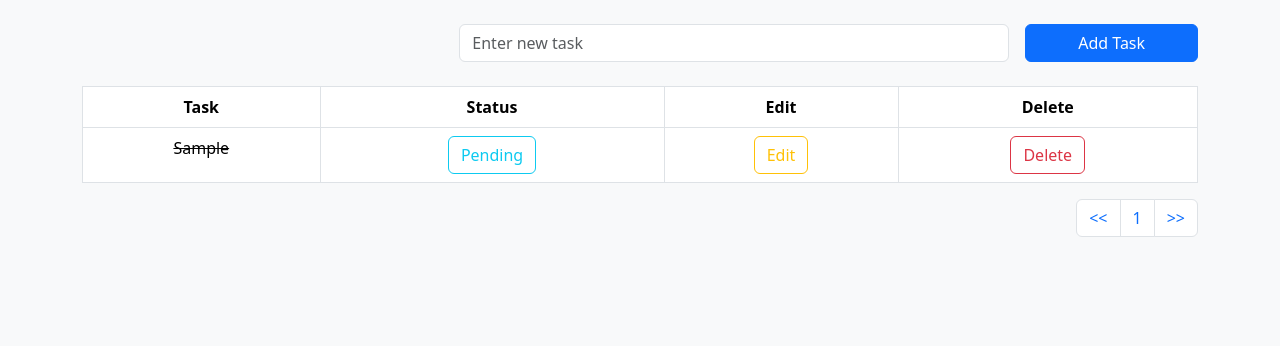
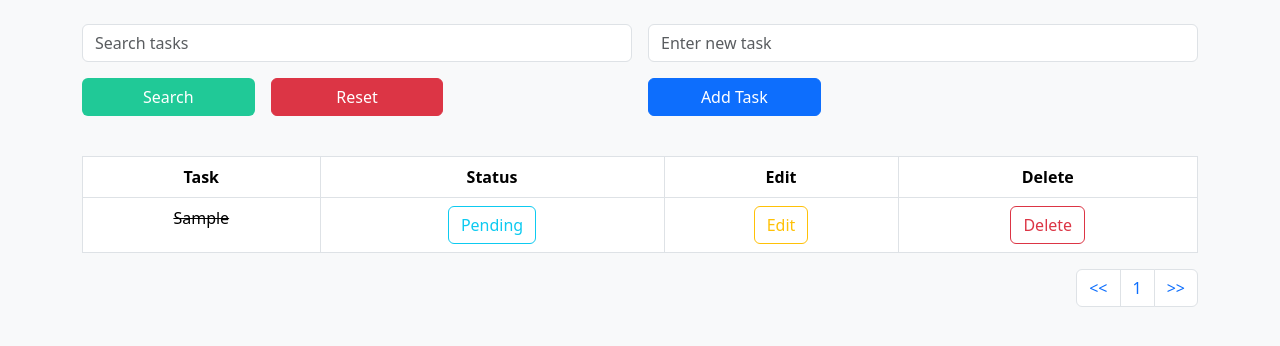
Before and after one commit to Bolliboinapavansai/django_buddytask, a Django app: page /buddytask/tasklist in a window 1280 px wide. Shown: the part 79-425 px from the top of the page. Run offline with Django 5.2, Linux system fonts and the light colour scheme; a user stored in the database is signed in; tables that the repository leaves empty hold one stand-in row (values such as "Sample post").

Commit message:
search feature update

```diff
--- a/buddytask/templates/tasklist.html
+++ b/buddytask/templates/tasklist.html
@@ -19,7 +19,17 @@
 
         {%endfor%}
 {% endif %}
-
+{% comment %} <form method="GET" action="" class="row g-3 align-items-center mb-3">
+    <div class="col-lg-8 col-md-8">
+        <input type="text" name="q" class="form-control" placeholder="Search tasks" value="{{ request.GET.q }}">
+    </div>
+    <div class="col-lg-2 col-md-2">
+        <button type="submit" class="btn btn-secondary w-100">Search</button>
+    </div>
+    <div class="col-lg-2 col-md-2">
+        <a href="{% url 'tasklist' %}" class="btn btn-primary w-100">Reset</a>
+    </div>
+</form>
 <form method="POST" class="row g-3 align-items-center">
     {% csrf_token %}
     <div class="col-lg-4 col-md-4">
@@ -31,7 +41,54 @@
     <div class="col-lg-2 col-md-2">
         <button type="submit" class="btn btn-primary w-100">Add Task</button>
     </div>
-</form>
+</form> {% endcomment %}
+
+ {% comment %}  Adding search feature  {% endcomment %}
+<!-- Add this CSS for custom teal color -->
+<style>
+    .btn-teal {
+        background-color: #20c997;
+        color: white;
+    }
+
+    .btn-teal:hover {
+        background-color: #17a589;
+    }
+</style>
+
+<div class="row g-3 align-items-start mb-3">
+    <!-- Search and Reset Form -->
+    <div class="col-lg-6 col-md-6">
+        <form method="GET" action="" class="row g-3">
+            <div class="col-12">
+                <input type="text" name="q" class="form-control" placeholder="Search tasks" value="{{ request.GET.q }}">
+            </div>
+            <div class="col-lg-4 col-md-6">
+                <button type="submit" class="btn btn-teal w-100">Search</button>
+            </div>
+            <div class="col-lg-4 col-md-6">
+                <a href="{% url 'tasklist' %}" class="btn btn-danger w-100">Reset</a>
+            </div>
+        </form>
+    </div>
+
+    <!-- Add Task Form -->
+    <div class="col-lg-6 col-md-6">
+        <form method="POST" class="row g-3">
+            {% csrf_token %}
+            <div class="col-12">
+                <input type="text" id="task" class="form-control" name="task" placeholder="Enter new task">
+            </div>
+            <div class="col-lg-4 col-md-6">
+                <button type="submit" class="btn btn-primary w-100">Add Task</button>
+            </div>
+        </form>
+    </div>
+</div>
+
+
+
+
 
 
 <br>
--- a/buddytask/views.py
+++ b/buddytask/views.py
@@ -7,22 +7,47 @@ from django.contrib.auth.models import User
 from django.contrib.auth.decorators import login_required
 
 # Create your views here.
+
 @login_required
 def tasklist(request):
-    if request.method =="POST":
+    query = request.GET.get('q')  # Get the search query from the GET request
+
+    if request.method == "POST":
         form = TaskForm(request.POST or None)
         if form.is_valid():
-            form.save(commit=False).manage= request.user
+            form.save(commit=False).manage = request.user
             form.save()
-            messages.success(request,("Task Added"))
+            messages.success(request, "Task Added")
         return redirect(tasklist)
     else:
-        all_tasks = TaskList.objects.filter(manage=request.user)
-        pagiantor = Paginator(all_tasks, 5)
+        # Filter tasks based on the search query
+        if query:
+            all_tasks = TaskList.objects.filter(manage=request.user, task__icontains=query)
+        else:
+            all_tasks = TaskList.objects.filter(manage=request.user)
+
+        paginator = Paginator(all_tasks, 5)  # Paginate with 5 tasks per page
         page = request.GET.get('page')
-        all_tasks= pagiantor.get_page(page)
+        all_tasks = paginator.get_page(page)
 
-        return render(request, 'tasklist.html',{'all_tasks':all_tasks})
+        return render(request, 'tasklist.html', {'all_tasks': all_tasks})
+# @login_required
+# def tasklist(request):
+
+#     if request.method =="POST":
+#         form = TaskForm(request.POST or None)
+#         if form.is_valid():
+#             form.save(commit=False).manage= request.user
+#             form.save()
+#             messages.success(request,("Task Added"))
+#         return redirect(tasklist)
+#     else:
+#         all_tasks = TaskList.objects.filter(manage=request.user)
+#         pagiantor = Paginator(all_tasks, 5)
+#         page = request.GET.get('page')
+#         all_tasks= pagiantor.get_page(page)
+
+#         return render(request, 'tasklist.html',{'all_tasks':all_tasks})
 
 def home(request):
     context ={
```
